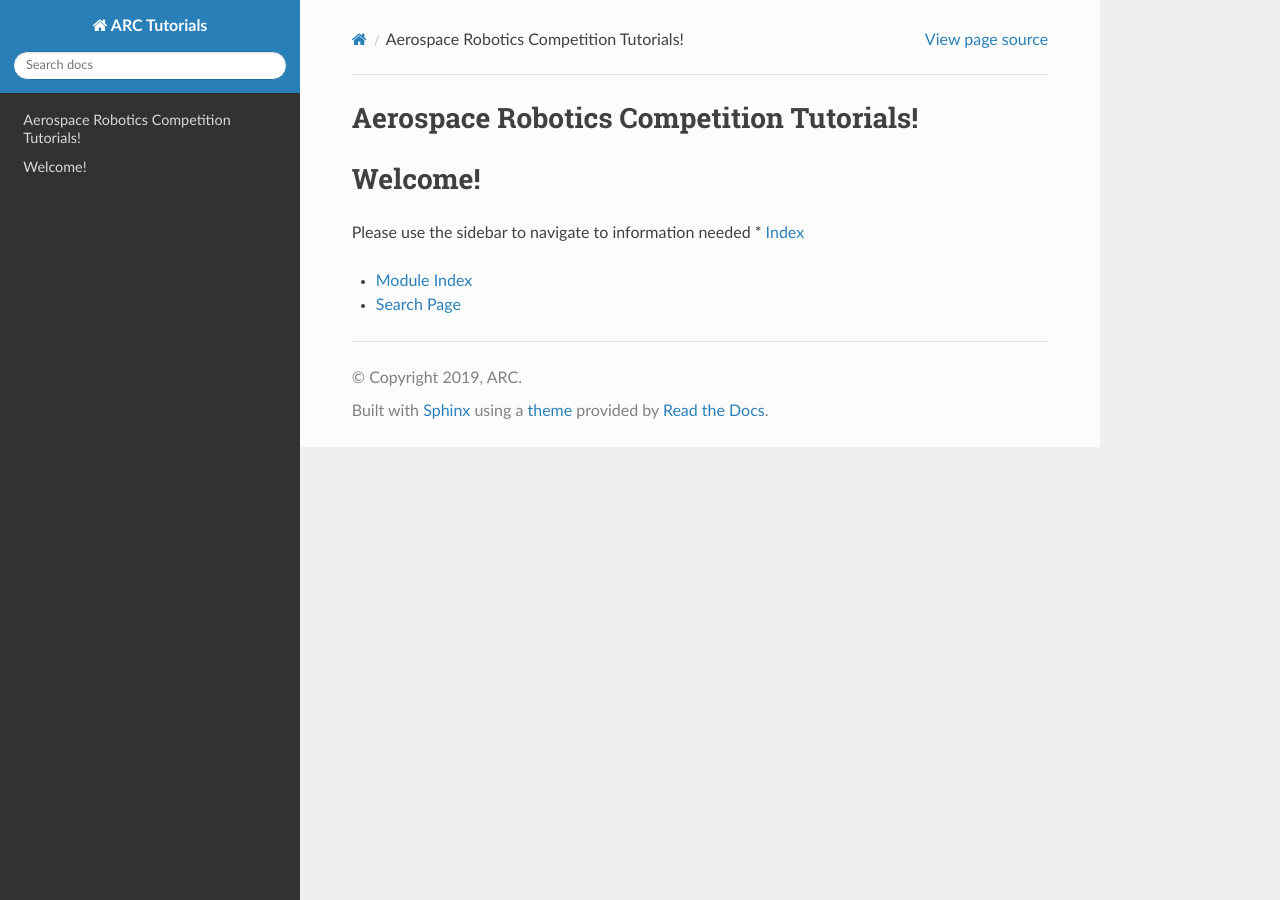
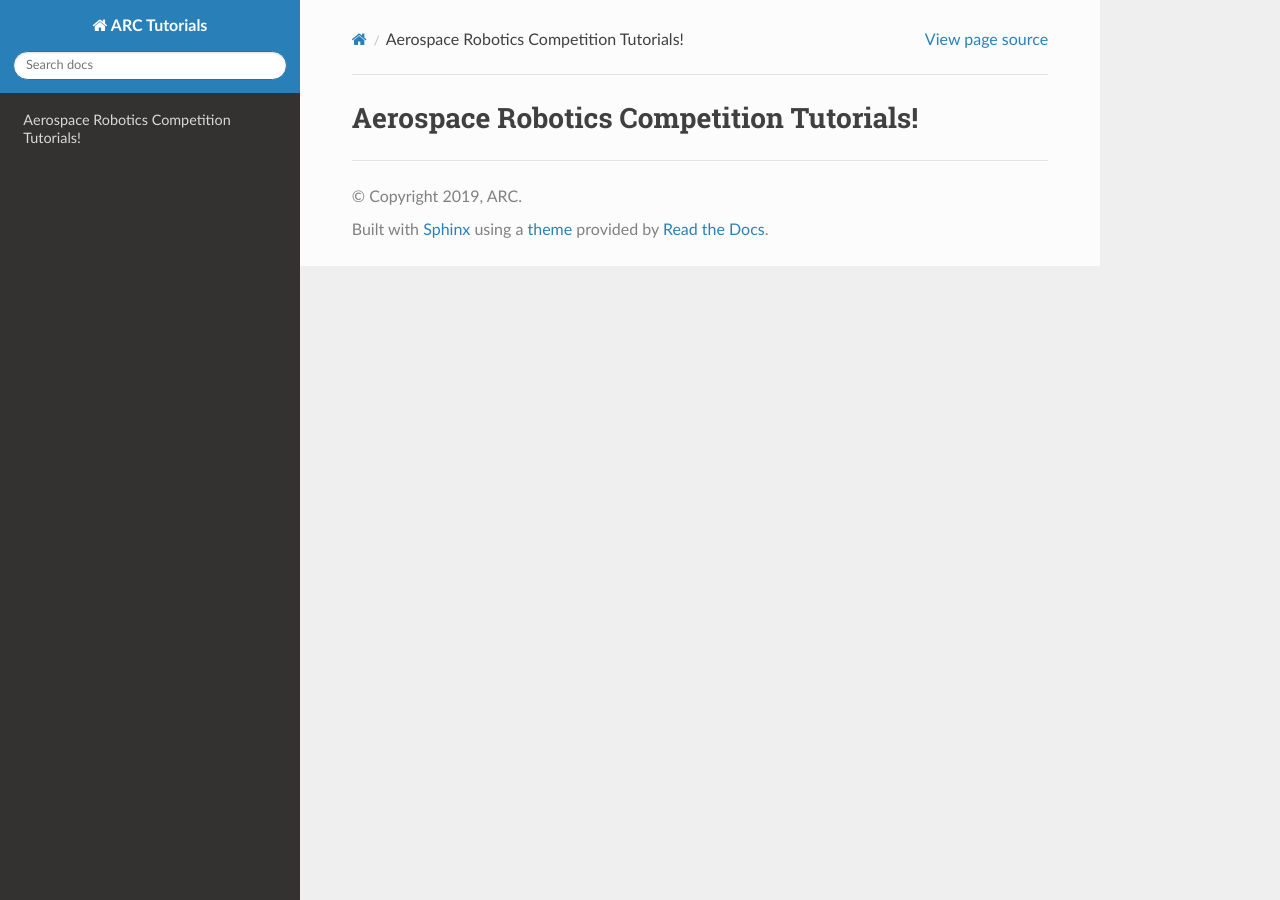
Before and after one commit to aeroroboticscomp/ARC_tutorials, a Sphinx documentation site: the page built from docs/source/index.rst, in a window 1280 px wide. Built offline with Sphinx 7.4.7 and the Read the Docs theme 2.0.0, drawn with Linux system fonts in a browser that asks for light colours.

Commit message:
new change

```diff
--- a/docs/source/index.rst
+++ b/docs/source/index.rst
@@ -17,11 +17,11 @@ Aerospace Robotics Competition Tutorials!
 
 
 
-Welcome!
-==================
+.. Welcome!
+.. ==================
 
-Please use the sidebar to navigate to information needed
-* :ref:`genindex`
+.. Please use the sidebar to navigate to information needed
+.. * :ref:`genindex`
 
-* :ref:`modindex`
-* :ref:`search`
+.. * :ref:`modindex`
+.. * :ref:`search`
```
